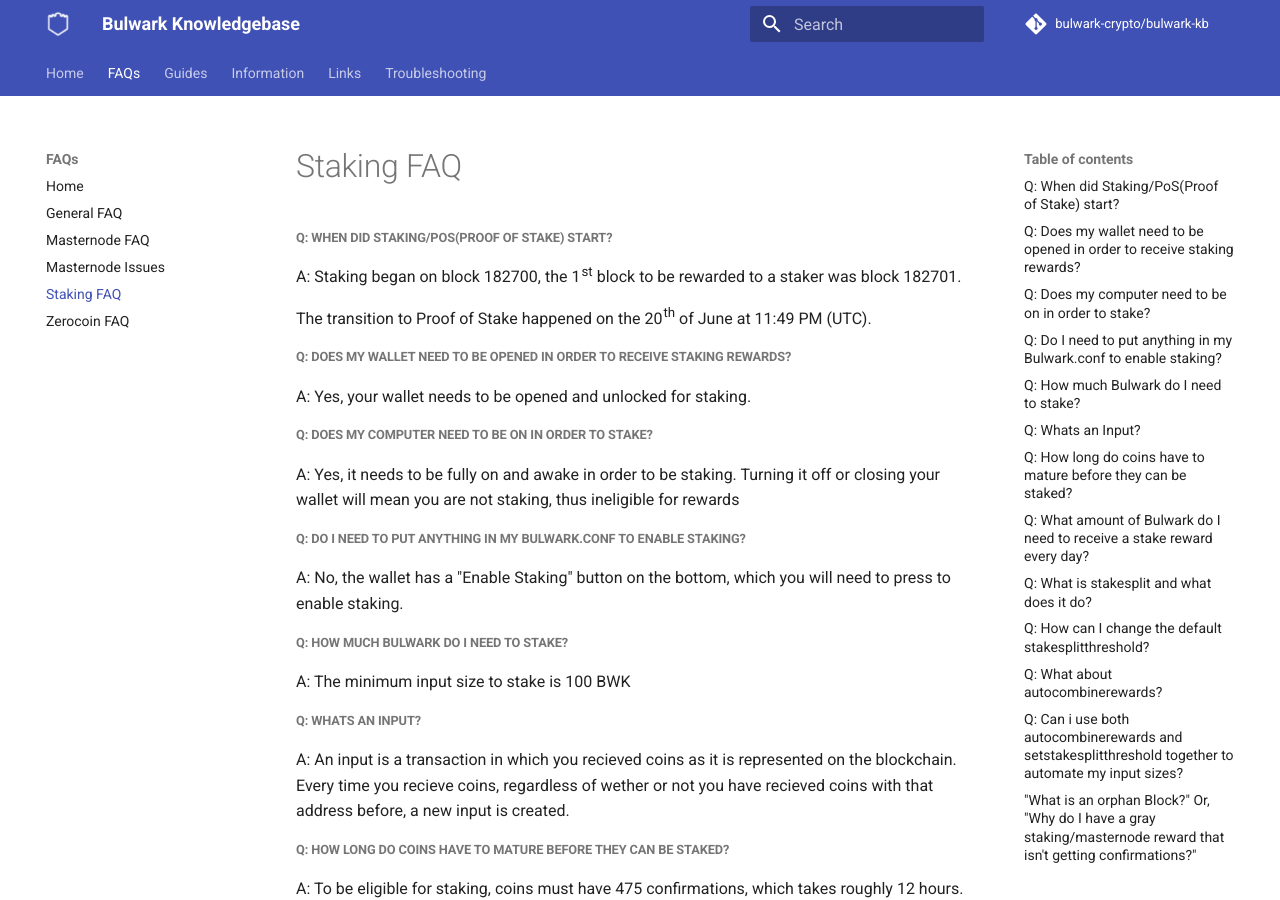
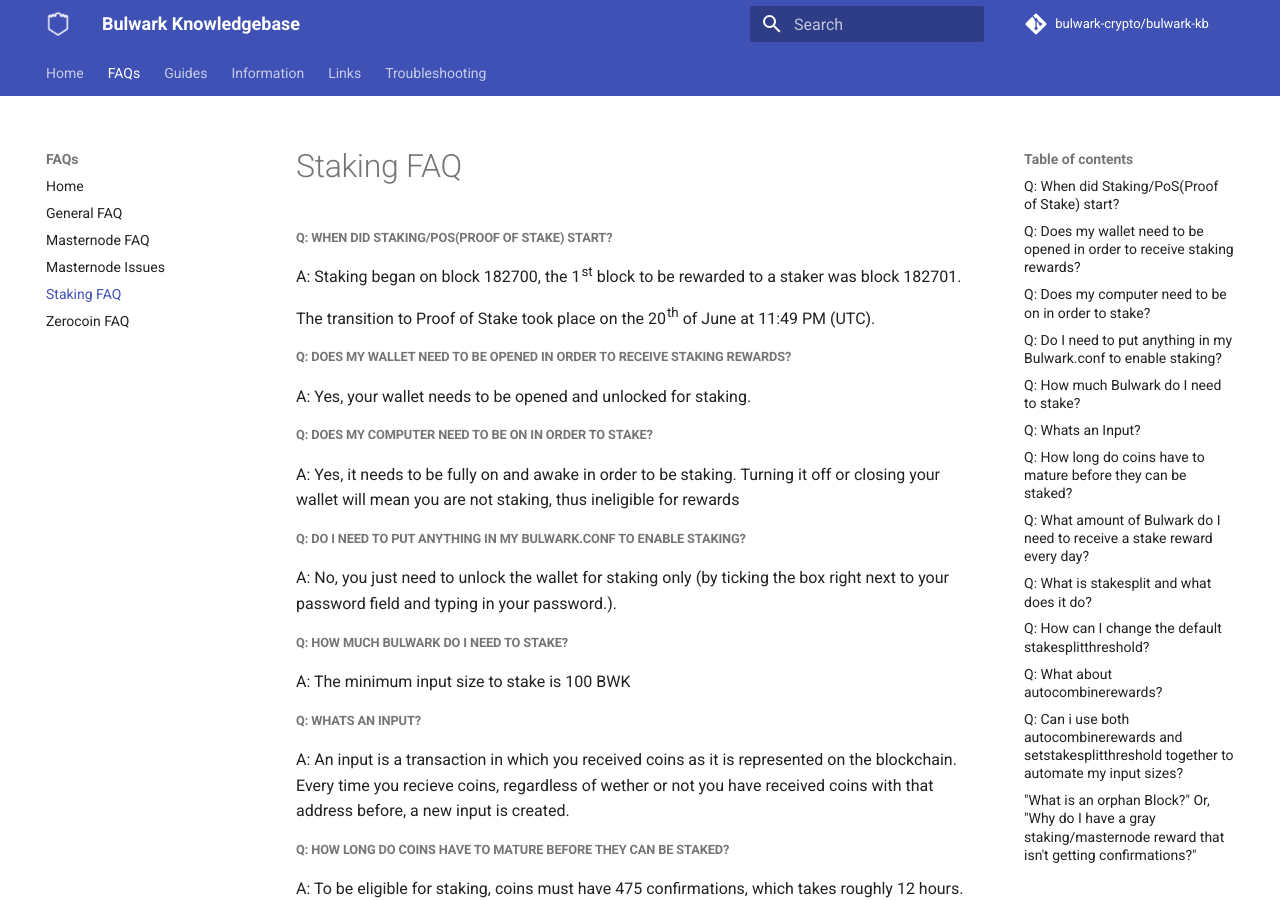
Before and after one commit to bulwark-crypto/Bulwark-KB, an MkDocs documentation site: the page built from docs/FAQs/Staking-FAQ.md, in a window 1280 px wide and 900 px high. Built offline with MkDocs 1.6.1 and Material for MkDocs 9.7.7, drawn with Linux system fonts in a browser that asks for light colours; comment, search, counter and statistics services are not loaded.

Commit message:
Few fixes and additions

```diff
--- a/docs/FAQs/Staking-FAQ.md
+++ b/docs/FAQs/Staking-FAQ.md
@@ -4,7 +4,7 @@
 
 A: Staking began on block 182700, the 1st block to be rewarded to a staker was block 182701.
 
-The transition to Proof of Stake happened on the 20th of June at 11:49 PM (UTC).
+The transition to Proof of Stake took place on the 20th of June at 11:49 PM (UTC).
 
 ##### Q: Does my wallet need to be opened in order to receive staking rewards?
 
@@ -16,7 +16,7 @@
 
 ##### Q: Do I need to put anything in my Bulwark.conf to enable staking?
 
-A: No, the wallet has a "Enable Staking" button on the bottom, which you will need to press to enable staking.
+A: No, you just need to unlock the wallet for staking only (by ticking the box right next to your password field and typing in your password.).
 
 ##### Q: How much Bulwark do I need to stake?
 
@@ -24,7 +24,7 @@
 
 ##### Q: Whats an Input?
 
-A: An input is a transaction in which you recieved coins as it is represented on the blockchain. Every time you recieve coins, regardless of wether or not you have recieved coins with that address before, a new input is created.
+A: An input is a transaction in which you received coins as it is represented on the blockchain. Every time you recieve coins, regardless of wether or not you have received coins with that address before, a new input is created.
 
 ##### Q: How long do coins have to mature before they can be staked?
 
--- a/mkdocs.yml
+++ b/mkdocs.yml
@@ -56,8 +56,6 @@
       - "Secure Home Node": "Guides/Secure-Home-Node.md"
       - "Staking Guide": "Guides/Staking-Guide.md"
       - "Staking Script": "Guides/Staking-Script.md"
-      - "Staking Troubleshooting - CLI": "Guides/Staking-Troubleshooting-CLI.md"
-      - "Staking Troubleshooting - GUI": "Guides/Staking-Troubleshooting-GUI.md"
       - "Wallet Syncing Issues": "Guides/Wallet-Syncing-Issues.md"
       - "Windows Build Guide": "Guides/Windows-Build-Guide.md"
       - "Windows Masternode": "Guides/Windows-Masternode.md"
```
Also changed, not shown: docs/Links/Official-Links.md (+1 -1 lines), docs/Troubleshooting/Staking-Troubleshooting-FAQ.md (+4 -0 lines).
